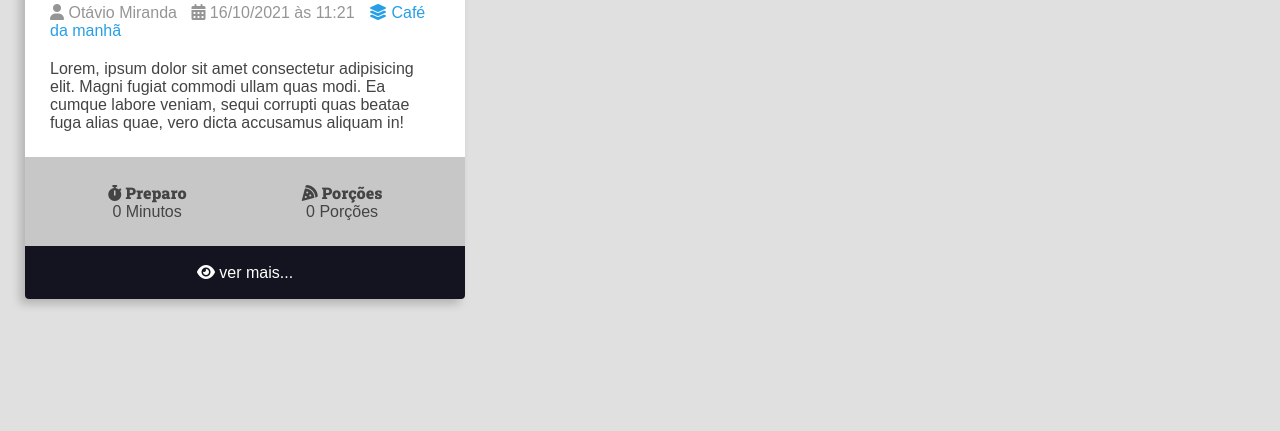
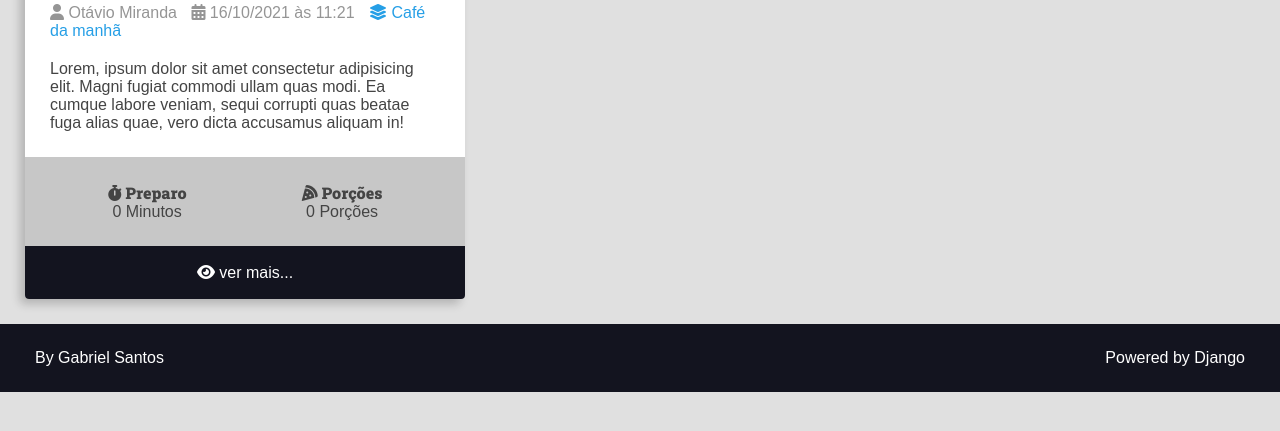
Before and after one commit to Gabriel-S-Santos/django-project1, a Django app: page / in a window 1280 px wide. Shown: the part 283-714 px from the top of the page. Run offline with Django 4.2, Linux system fonts and the light colour scheme; some libraries are stand-ins or nearby versions.

Commit message:
criado o footer

```diff
--- a/recipes/templates/recipes/pages/home.html
+++ b/recipes/templates/recipes/pages/home.html
@@ -10,6 +10,8 @@
         {% include 'recipes/partials/recipe_card.html' %}
     </div>
 
+    {% include 'recipes/partials/footer.html' %}
+
 </body>
 
 </html>
--- /dev/null
+++ b/recipes/templates/recipes/partials/footer.html
@@ -0,0 +1,9 @@
+<footer class="main-footer">
+    <div class="developer">
+      <a href="https://github.com/Gabriel-S-Santos" target="_blank" rel="noreferrer noopener">By Gabriel Santos</a>
+    </div>
+
+    <div class="powered">
+      <a href="https://www.djangoproject.com/" target="_blank" rel="noreferrer noopener">Powered by Django</a>
+    </div>
+  </footer>
--- a/recipes/templates/recipes/partials/head.html
+++ b/recipes/templates/recipes/partials/head.html
@@ -263,6 +263,26 @@
         .recipe-footer a:hover {
             filter: brightness(2);
         }
+
+
+        .main-footer {
+            display: flex;
+            align-items: center;
+            justify-content: space-between;
+            background: var(--color-primary-dark);
+            color: var(--color-white);
+            padding: var(--spacing-gutter-medium) var(--spacing-gutter-large);
+        }
+
+        .main-footer a {
+            color: var(--color-white);
+            text-decoration: none;
+            transition: all 300ms ease-in-out;
+        }
+
+        .main-footer a:hover {
+            filter: brightness(.8);
+        }
     </style>
     <title>Recipes</title>
 </head>
```
